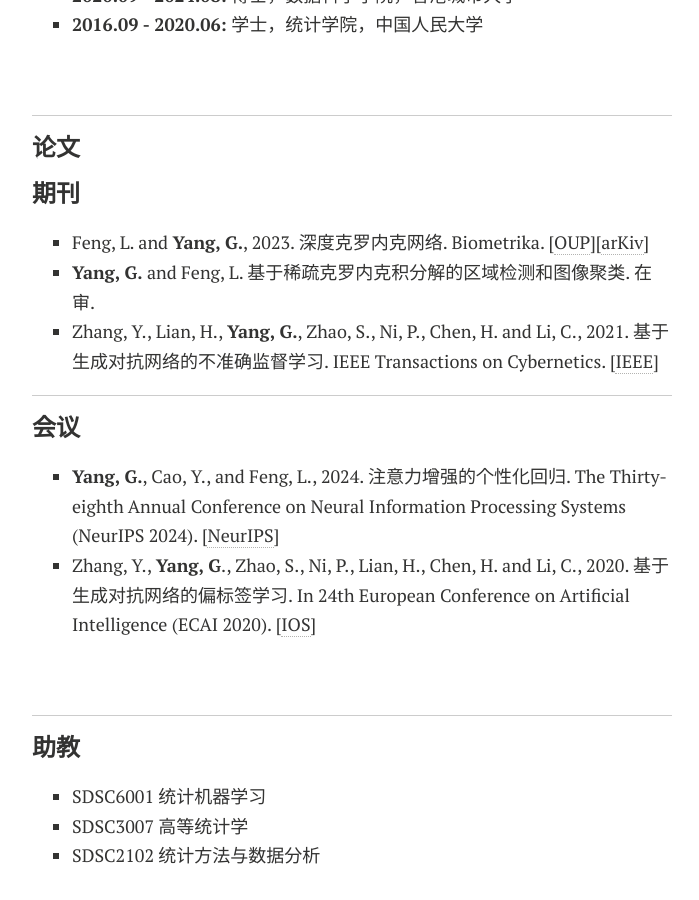
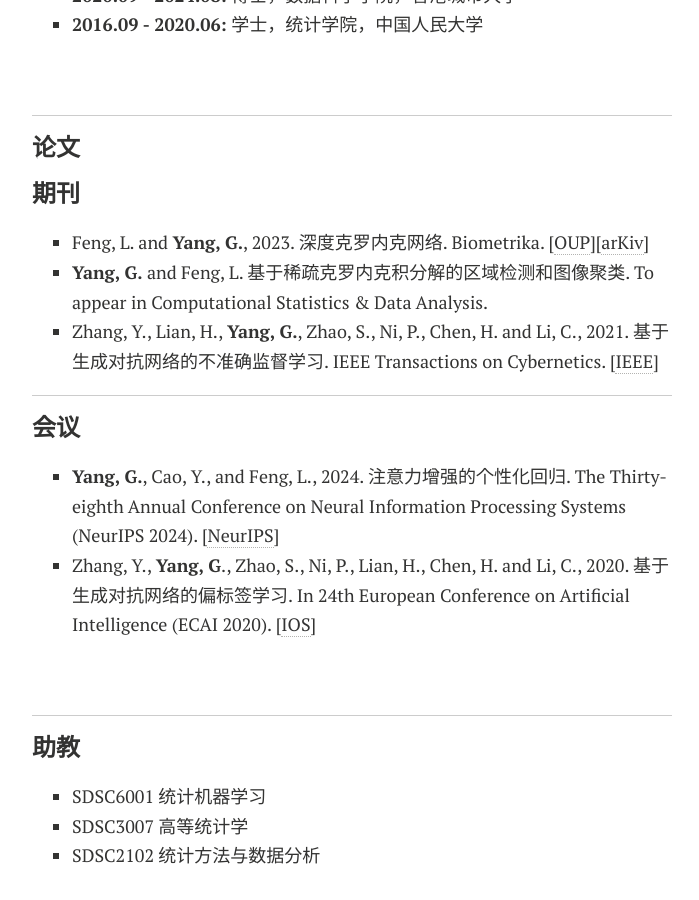
Before and after one commit to YLKnight/YLKnight.github.io, a Jekyll site: the page built from Chinese.md, in a window 1280 px wide and 900 px high, scrolled down 421 px. Shown: the whole window, without its empty margins (288-987 px from the left). Built offline with Jekyll 4.4.1, drawn with Linux system fonts in a browser that asks for light colours; nearby versions of some CDN libraries; comment, search, counter and statistics services are not loaded; a style sheet for code colours, icons or effects is not loaded; our own code applies the rules of GitHub Pages for plain Markdown files.

Commit message:
Update Chinese.md

```diff
--- a/Chinese.md
+++ b/Chinese.md
@@ -29,7 +29,7 @@ layout: page
 #### 期刊
 
 - Feng, L. and **Yang, G.**, 2023. 深度克罗内克网络. Biometrika. [[OUP](https://doi.org/10.1093/biomet/asad049)][[arKiv](https://arxiv.org/abs/2210.13327)]
-- **Yang, G.** and Feng, L. 基于稀疏克罗内克积分解的区域检测和图像聚类. 在审.
+- **Yang, G.** and Feng, L. 基于稀疏克罗内克积分解的区域检测和图像聚类. To appear in Computational Statistics & Data Analysis.
 - Zhang, Y., Lian, H., **Yang, G.**, Zhao, S., Ni, P., Chen, H. and Li, C., 2021. 基于生成对抗网络的不准确监督学习. IEEE Transactions on Cybernetics. [[IEEE](https://ieeexplore.ieee.org/abstract/document/9526351)]
 
 <hr>
```
